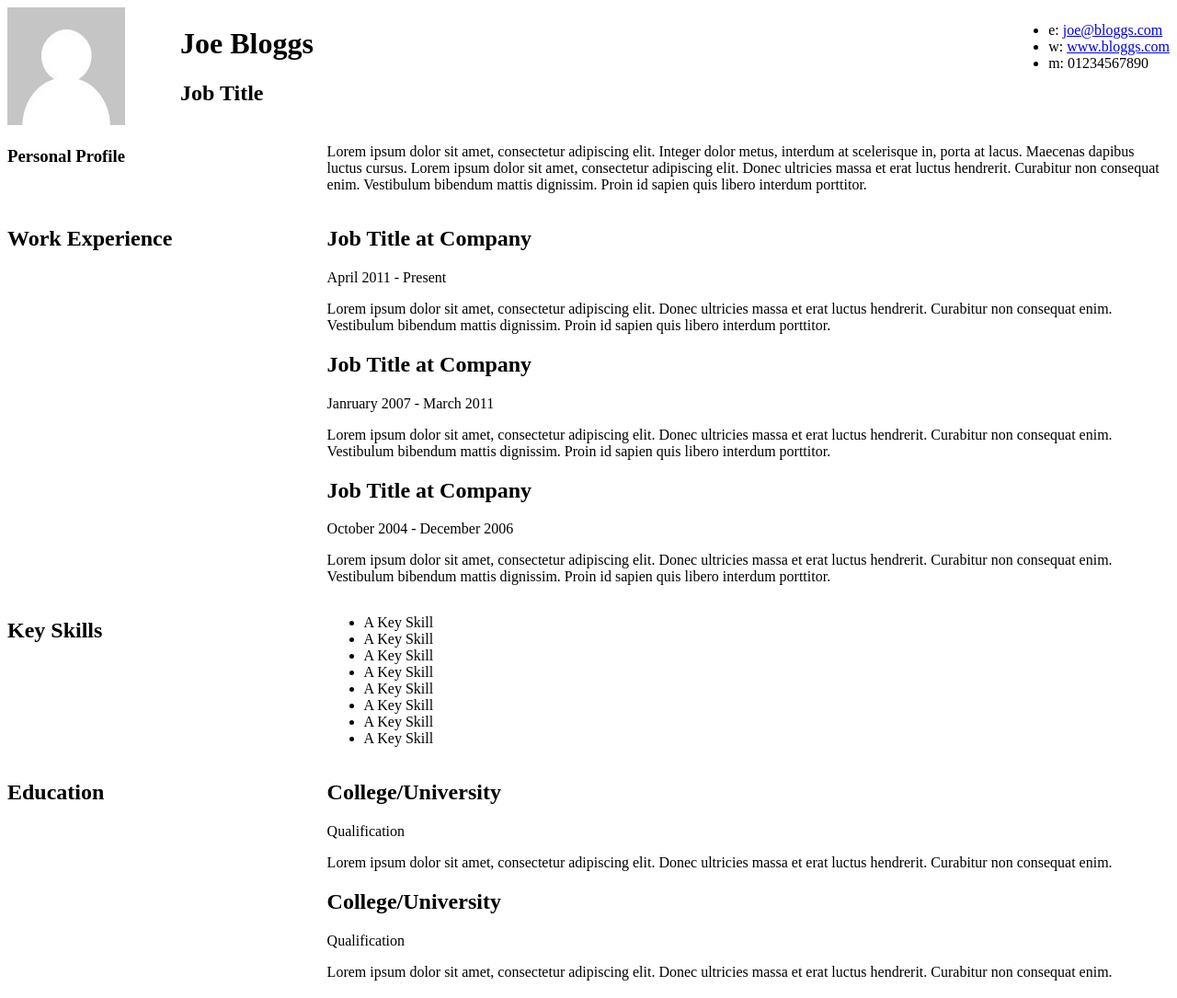
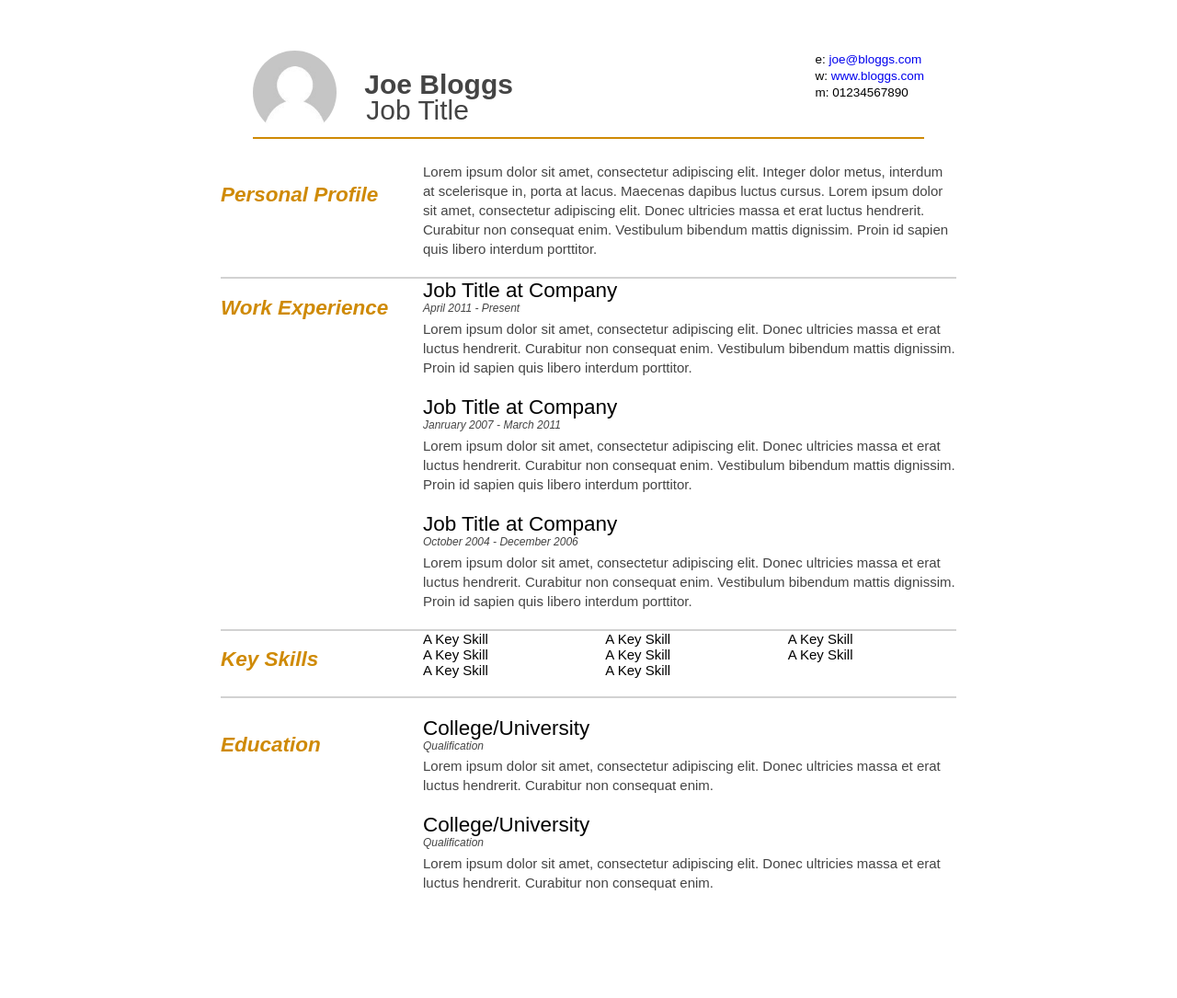
Before and after one commit to Kenzie-Academy-Brasil-Developers/estilizar-curriculo-sprint-2-JulioCezarJorge, a plain HTML site: page index.html in a window 1280 px wide. Shown: the whole page at 92% size. After the commit the page ends 990 px from the top, so only its background shows below. Drawn offline with Linux system fonts and the light colour scheme.

Commit message:
grandecommit

```diff
--- a/index.html
+++ b/index.html
@@ -47,7 +47,7 @@
 					<p>Lorem ipsum dolor sit amet, consectetur adipiscing elit. Integer dolor metus, interdum at scelerisque in, porta at lacus. Maecenas dapibus luctus cursus. Lorem ipsum dolor sit amet, consectetur adipiscing elit. Donec ultricies massa et erat luctus hendrerit. Curabitur non consequat enim. Vestibulum bibendum mattis dignissim. Proin id sapien quis libero interdum porttitor.</p>
 				</div>
 			</article>
-			<div class="clear"></div>
+			<div class="clear2"></div>
 		</section>
 
 
@@ -75,7 +75,7 @@
 					<p>Lorem ipsum dolor sit amet, consectetur adipiscing elit. Donec ultricies massa et erat luctus hendrerit. Curabitur non consequat enim. Vestibulum bibendum mattis dignissim. Proin id sapien quis libero interdum porttitor.</p>
 				</article>
 			</div>
-			<div class="clear"></div>
+			<div class="clear3"></div>
 		</section>
 
 
@@ -96,7 +96,7 @@
 					<li>A Key Skill</li>
 				</ul>
 			</div>
-			<div class="clear"></div>
+			<div class="clear4"></div>
 		</section>
 
 
@@ -118,7 +118,7 @@
 					<p>Lorem ipsum dolor sit amet, consectetur adipiscing elit. Donec ultricies massa et erat luctus hendrerit. Curabitur non consequat enim.</p>
 				</article>
 			</div>
-			<div class="clear"></div>
+			<div class="clear5"></div>
 		</section>
 
 	</div>
--- a/style.css
+++ b/style.css
@@ -1,6 +1,34 @@
+h2, p,  ul {
+	border: 0;
+	font:inherit;
+	font-size: 100%;
+	margin: 0;
+	padding: 0;
+
+}
+
 .clear {
 	clear: both;
+	border: 1px solid #cf8a05;
 }
+
+.clear2 {
+
+    clear: both;
+	border: 1px solid #a1a0a079
+}
+
+.clear3 {
+	clear: both;
+	border: 1px solid #a1a0a079
+
+}
+
+.clear4 {
+	clear: both;
+	border: 1px solid #a1a0a079
+}
+
 
 #headshot {
 	width: 12.5%;
@@ -19,9 +47,130 @@
 .sectionTitle {
 	float: left;
 	width: 25%;
+	font-family:Arial, Helvetica, sans-serif;
+	color: #cf8a05;
+	font-size: 1,1em;
 }
 
 .sectionContent {
 	float: right;
 	width: 72.5%;
 }
+
+p{
+	font-size: 1em;
+	line-height: 1.4em;
+	margin-bottom: 20px;
+	color: #444444;
+}
+
+html, body {
+	font-size: 15px;
+	font-family: Arial, Helvetica, sans-serif;
+}
+
+#name h1 {
+	color: #444444;
+	font-family: Arial, Helvetica, sans-serif;
+	font-size: 2,5em;
+	font-weight: 700;
+	margin-bottom: -6px;
+}
+
+#name h2 {
+	color: #444444;
+	font-family: Arial, Helvetica, sans-serif;
+	font-size: 2em;
+	margin-left: 2px;
+}
+
+#headshot img {
+	width: 100%;
+	height: auto;
+	border-radius: 50px;
+}
+
+#headshot {
+	width: 12.5%;
+	float: left;
+	margin-right: 30px;
+}
+
+#name {
+	float: left;
+}
+
+#contactDetails {
+	float: right;
+}
+
+#contactDetails ul {
+	list-style-type: none;
+	font-size: 0.9em;
+	margin-top: 2px;
+}
+
+#contactDetails ul li {
+
+	margin-bottom: 3px;
+}
+
+#contactDetails ul li a, a[href^=tel] {
+	text-decoration: none;
+}
+
+section:first-child {
+	border-top: 0;
+}
+
+section:last-child {
+	padding: 20px 0 10px;
+}
+
+.sectionTitle {
+	float: left;
+	width: 25%;
+}
+
+.sectionContent {
+	float: right;
+	width: 72.5%;
+}
+
+.sectionTitle h1 {
+	font-style: italic;
+	font-size: 1.5em;
+}
+
+.sectionContent h2 {
+	font-size: 1.5em;
+	margin-bottom: -2px;
+}
+
+.subDetails {
+	font-size: 0.8em;
+	font-style:italic;
+	margin-bottom: 3px;
+}
+
+.keySkills {
+	list-style-type: none;
+	column-count: 3;
+	margin-bottom: 20px;
+	font-size: 1em;
+
+}
+
+.keySkills ul li {
+	margin-bottom: 3px;
+}
+
+.mainDetails {
+	padding: 25px 35px;
+}
+
+#cv {
+	width: 90%;
+	max-width: 800px;
+	margin: 30px auto;
+}
```
